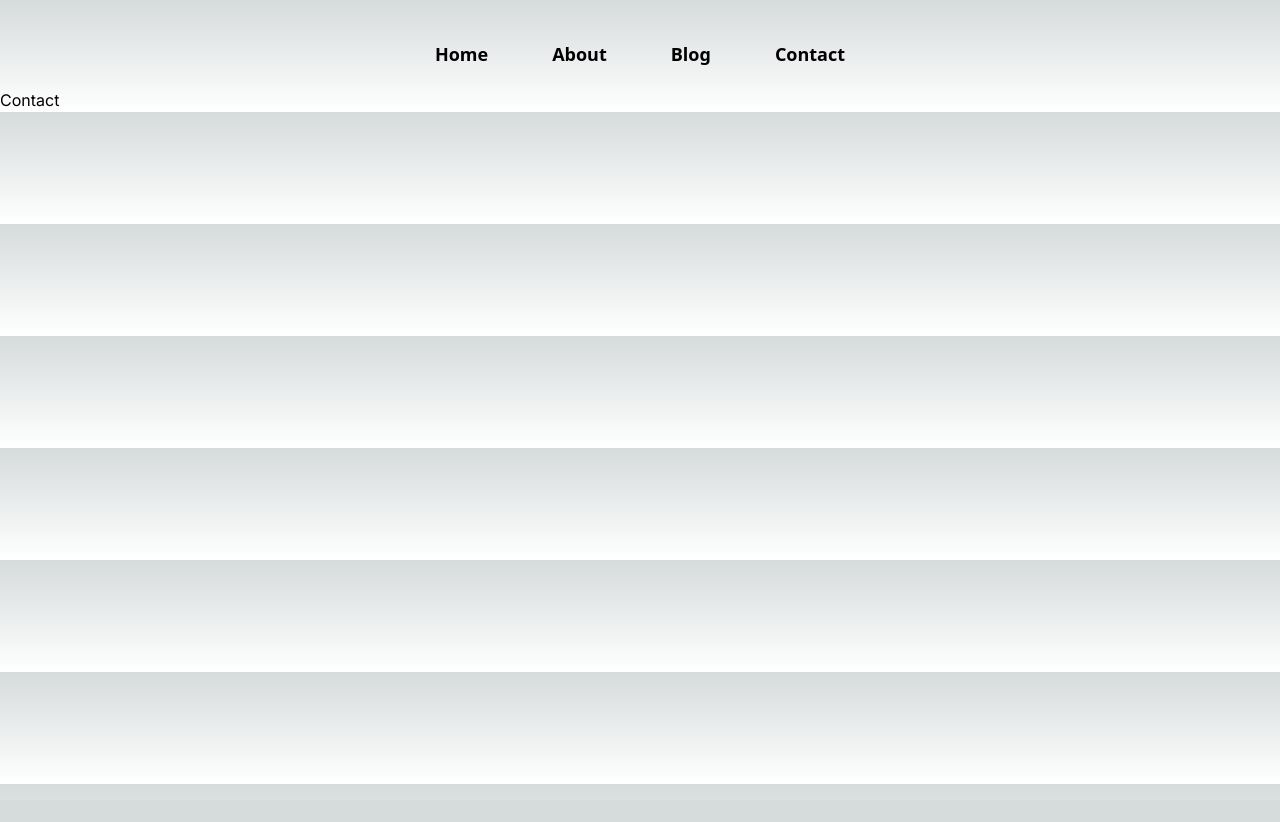
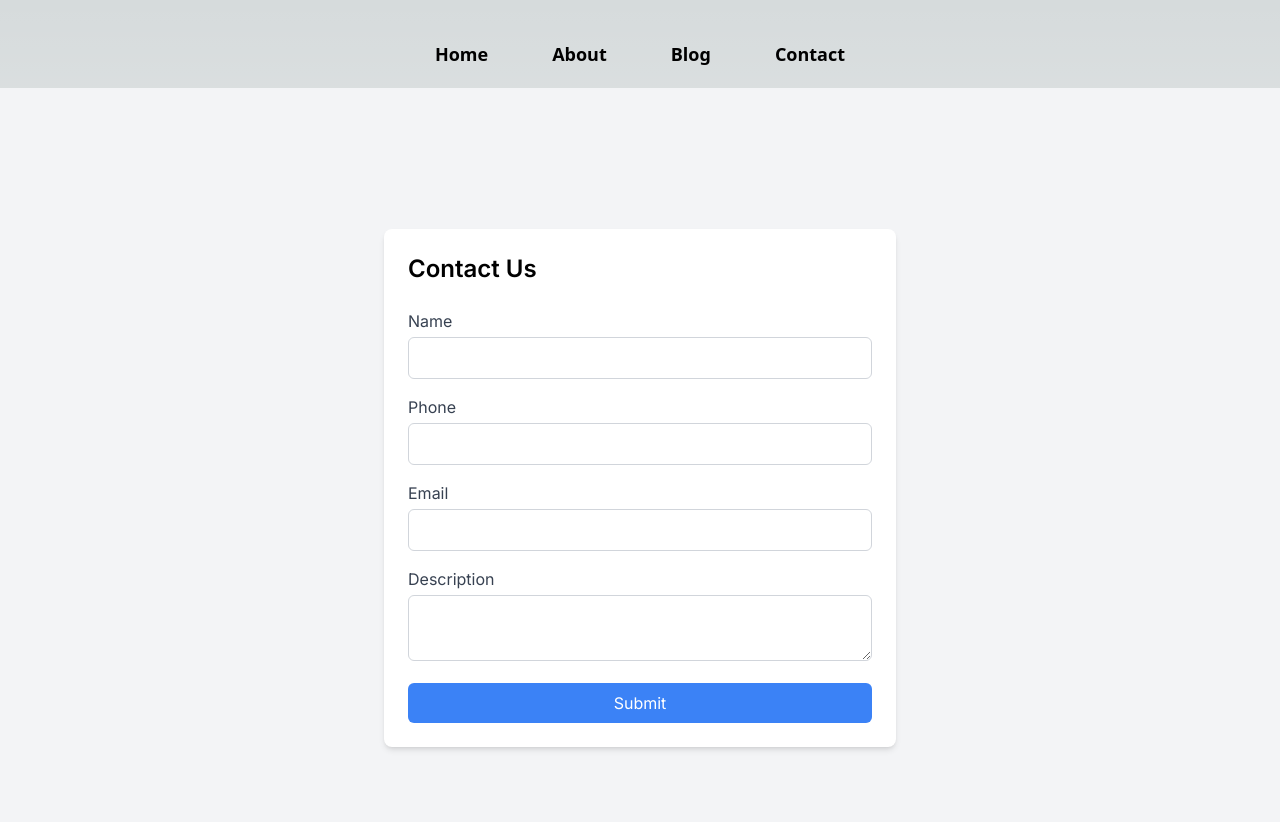
Before and after one commit to ambreenzubari/hunting-coders, a Next.js app: page /contact in a window 1280 px wide. Shown: the top 822 px of the page. Before the commit the page ends 800 px from the top, so only its background shows below. Built offline with nearby package versions, Linux system fonts and the light colour scheme.

Commit message:
added savecontact frontedn

```diff
--- a/app/api/contact/route.js
+++ b/app/api/contact/route.js
@@ -5,18 +5,31 @@ export async function POST(req, res) {
   try {
     // Parse the incoming JSON request body
     const data = await req.json();
-    let files = await fs.readdir('app/contactdata')
+    let files = await fs.readdir("app/contactdata");
     // Write the parsed data to a file, converting it to a string
-    await fs.writeFile(`app/contactdata/${files.length+1}.json`, JSON.stringify(data, null, 2)); // null, 2 is for pretty printing
+    await fs.writeFile(
+      `app/contactdata/${files.length + 1}.json`,
+      JSON.stringify(data, null, 2)
+    ); // null, 2 is for pretty printing
 
     console.log("Data saved to file:", data);
 
     // Return the data back in the response
-    return NextResponse.json({ message: "Data saved successfully", data });
+    return NextResponse.json({
+      message: "Data saved successfully",
+      data,
+      status: 201,
+      success: true,
+    });
   } catch (err) {
     console.error("Error saving data:", err);
 
     // Handle errors and return error response
-    return NextResponse.json({ error: "Failed to save data", details: err });
+    return NextResponse.json({
+      error: "Failed to save data",
+      details: err,
+      status: 404,
+      success: true,
+    });
   }
 }
--- a/app/contact/page.tsx
+++ b/app/contact/page.tsx
@@ -1,9 +1,133 @@
-import React from 'react'
+"use client";
+
+import React from 'react';
+import { useFormik } from 'formik';
+import * as Yup from 'yup';
 
 const Contact = () => {
+  // Formik initialization with validation schema
+  const formik = useFormik({
+    initialValues: {
+      name: '',
+      phone: '',
+      email: '',
+      desc: '',
+    },
+    validationSchema: Yup.object({
+      name: Yup.string()
+        .required('Name is required')
+        .min(2, 'Name should be at least 2 characters'),
+      phone: Yup.string()
+        .required('Phone is required')
+        .matches(/^[0-9]{10}$/, 'Phone number must be exactly 10 digits'),
+      email: Yup.string()
+        .required('Email is required')
+        .email('Invalid email address'),
+      desc: Yup.string()
+        .required('Description is required')
+        .min(10, 'Description should be at least 10 characters'),
+    }),
+    onSubmit: async (values) => {
+      const response = await fetch('/api/contact', {
+        method: 'POST',
+        headers: {
+          'Content-Type': 'application/json',
+        },
+        body: JSON.stringify(values),
+      });
+
+      const result = await response.json();
+      if(result.success){
+        alert('Data has been sent successfully!');
+        formik.resetForm();
+        console.log(result); // Handle the response from the server
+      }
+    },
+  });
+
   return (
-    <div>Contact</div>
-  )
-}
+    <div className="min-h-screen flex items-center justify-center bg-gray-100 p-8">
+      <div className="max-w-lg w-full bg-white rounded-lg shadow-md p-6">
+        <h2 className="text-2xl font-semibold mb-6">Contact Us</h2>
+        <form onSubmit={formik.handleSubmit}>
+          {/* Name Input */}
+          <div className="mb-4">
+            <label className="block text-gray-700">Name</label>
+            <input
+              type="text"
+              name="name"
+              className="w-full mt-1 p-2 border border-gray-300 rounded-md"
+              value={formik.values.name}
+              onChange={formik.handleChange}
+              onBlur={formik.handleBlur}
+              required
+            />
+            {formik.touched.name && formik.errors.name ? (
+              <p className="text-red-500 text-sm">{formik.errors.name}</p>
+            ) : null}
+          </div>
 
-export default Contact
+          {/* Phone Input */}
+          <div className="mb-4">
+            <label className="block text-gray-700">Phone</label>
+            <input
+              type="text"
+              name="phone"
+              className="w-full mt-1 p-2 border border-gray-300 rounded-md"
+              value={formik.values.phone}
+              onChange={formik.handleChange}
+              onBlur={formik.handleBlur}
+              required
+            />
+            {formik.touched.phone && formik.errors.phone ? (
+              <p className="text-red-500 text-sm">{formik.errors.phone}</p>
+            ) : null}
+          </div>
+
+          {/* Email Input */}
+          <div className="mb-4">
+            <label className="block text-gray-700">Email</label>
+            <input
+              type="email"
+              name="email"
+              className="w-full mt-1 p-2 border border-gray-300 rounded-md"
+              value={formik.values.email}
+              onChange={formik.handleChange}
+              onBlur={formik.handleBlur}
+              required
+            />
+            {formik.touched.email && formik.errors.email ? (
+              <p className="text-red-500 text-sm">{formik.errors.email}</p>
+            ) : null}
+          </div>
+
+          {/* Description Input */}
+          <div className="mb-4">
+            <label className="block text-gray-700">Description</label>
+            <textarea
+              name="desc"
+              className="w-full mt-1 p-2 border border-gray-300 rounded-md"
+              value={formik.values.desc}
+              onChange={formik.handleChange}
+              onBlur={formik.handleBlur}
+              required
+            />
+            {formik.touched.desc && formik.errors.desc ? (
+              <p className="text-red-500 text-sm">{formik.errors.desc}</p>
+            ) : null}
+          </div>
+
+          {/* Submit Button */}
+          <button
+            type="submit"
+            className="w-full bg-blue-500 text-white py-2 px-4 rounded-md hover:bg-blue-600"
+          >
+            Submit
+          </button>
+        </form>
+      </div>
+    </div>
+  );
+};
+
+export default Contact;
--- /dev/null
+++ b/app/contactdata/3.json
@@ -0,0 +1,6 @@
+{
+  "name": "ambreen ",
+  "phone": "1234567890",
+  "email": "admin@thinkb.online",
+  "desc": "13jajsjdasjdhajshdahjsd adhjasdjas"
+}
```
Also changed, not shown: package.json (+5 -3 lines), 1 other file (tests, documents, lock files or other folders).
